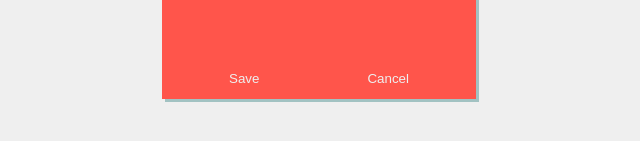
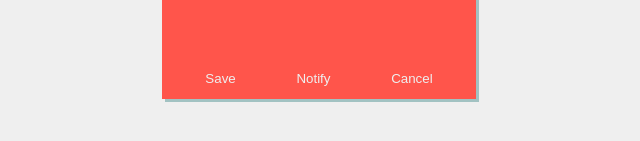
Before and after one commit to marcus-grant/tick-tock, a React app: page / in a window 1280 px wide. Both pictures are taken after a click on the button 768 px from the left and 89 px from the top of the page. Shown: the part 179-320 px from the top of the page, without its empty margins (321-961 px from the left). Built offline with nearby package versions, Linux system fonts and the light colour scheme.

Commit message:
Add notifications helper module basic funcs

```diff
--- a/src/components/settings/TimerSettingsPanel.jsx
+++ b/src/components/settings/TimerSettingsPanel.jsx
@@ -3,6 +3,7 @@ import PropTypes from 'prop-types';
 
 import { VALIDATION_RULES } from '../ValidatedTextField';
 import SettingsRow from './SettingsRow';
+import { mainNotification } from '../../util/notifications';
 import { decimalDigitsFromSeconds } from '../../util/second-conversion';
 
 class TimerSettingsPanel extends React.Component {
@@ -117,6 +118,11 @@ class TimerSettingsPanel extends React.Component {
           >Save
           </button>
           <button
+            className={buttonClass}
+            onClick={mainNotification}
+          >Notify
+          </button>
+          <button
             className="clk-wdgt-sets__cancel"
             onClick={this.props.onCancel}
           >Cancel
--- a/src/styles/base/_defaults.scss
+++ b/src/styles/base/_defaults.scss
@@ -33,9 +33,9 @@ body {
 }
 
 button {
-    text-align: center;
-    color: $light-grey;
-    border: none;
+	text-align: center;
+	color: $light-grey;
+	border: none;
 	background: none;
 }
 
--- /dev/null
+++ b/src/util/notifications.js
@@ -0,0 +1,34 @@
+export const isNotifyAPIAvailable = () => 'Notification' in window;
+
+export const isNotificationPermissionGranted = () => Notification.permission === 'granted';
+
+export const isNotificationPermissionDenied = () => Notification.permission === 'denied';
+
+export const requestNotificationPermission = (permissionGrantedCallback) => {
+  Notification.requestPermission().then(permissionGrantedCallback());
+};
+
+export const notificationConfirm = () => {
+  var n = new Notification('This app will now notify you on timed events like alarms!');
+};
+
+export const mainNotification = () => {
+  // Check if the browser supports notifications
+  if (!isNotifyAPIAvailable) {
+    console.log('notifications available');
+    alert('This browser does not support desktop notifications!');
+  } else if (!isNotificationPermissionGranted()) {
+    console.log('Permission for notification not granted');
+    // Check if granted permission, if so show it
+    requestNotificationPermission(notificationConfirm);
+    var n = new Notification('Hi There - Change Notification');
+  }
+  else if (isNotificationPermissionGranted()) {
+    var n = new Notification('notifications are allowed');
+  }
+  else if (isNotificationPermissionDenied()) {
+    console.log('notif');
+    var n = new Notification('Notification');
+  }
+  console.log('done');
+};
```
